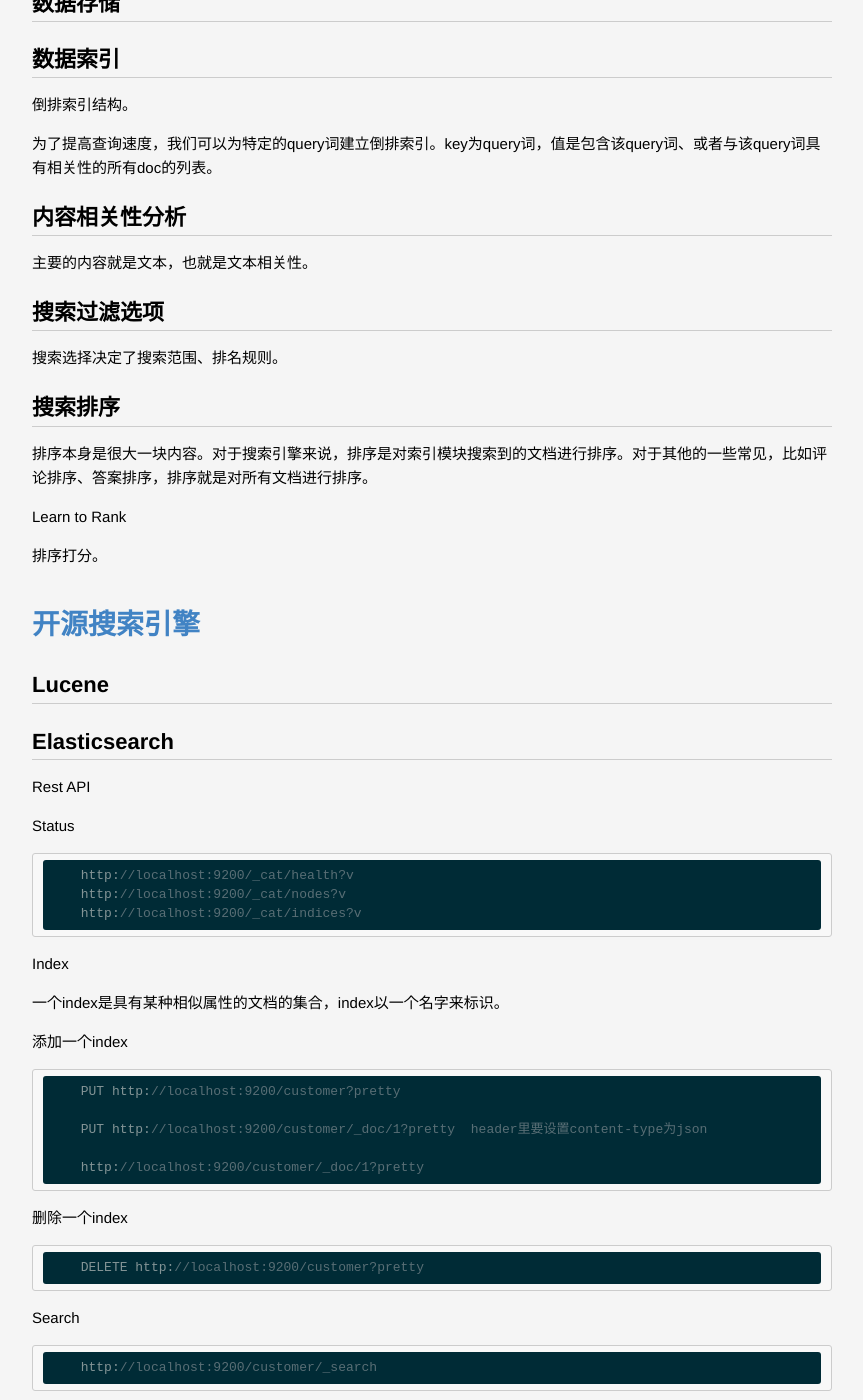
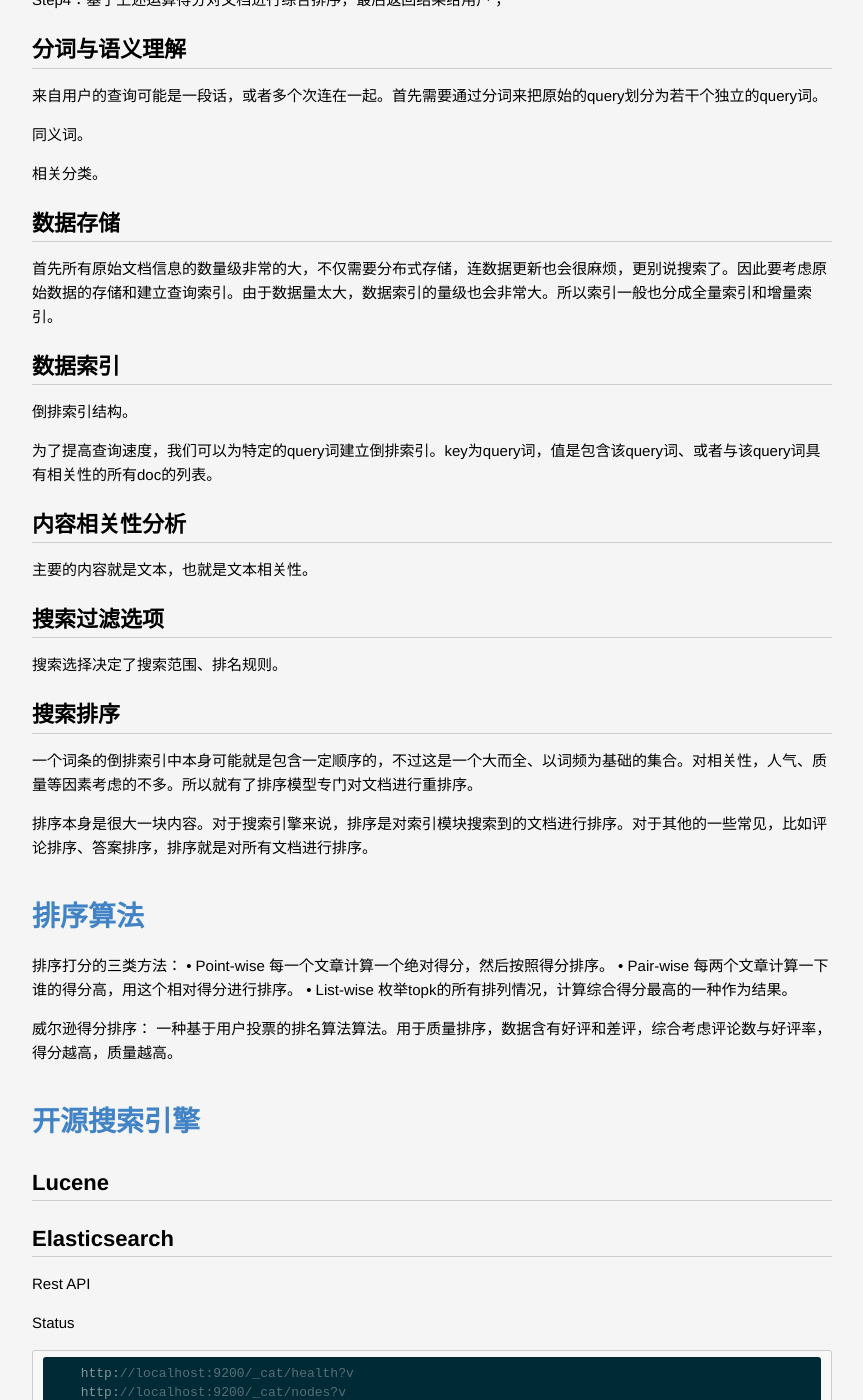
Before and after one commit to lucky521/blog, a Jekyll site: the page built from _posts/2018-02-23-search-tech.markdown, in a window 1280 px wide and 1400 px high, scrolled down 1730 px. Shown: the whole window, without its empty margins (208-1071 px from the left). Built offline with Jekyll 4.4.1, drawn with Linux system fonts in a browser that asks for light colours; some of the changed text lies outside the part shown.

Commit message:
update blog

```diff
--- a/_posts/2018-02-23-search-tech.markdown
+++ b/_posts/2018-02-23-search-tech.markdown
@@ -43,6 +43,17 @@
 
 # 搜索引擎
 
+简单来讲，搜索引擎中的一个查询过程是：
+
+Step1：在分词系统对用户请求等原始Query进行分析，产生对应的terms；
+
+Step2：terms在倒排索引中的词项列表中查找对应的terms的结果列表；
+
+Step3：对结果列表数据进行微运算，如：计算文档静态分，文档相关性等；
+
+Step4：基于上述运算得分对文档进行综合排序，最后返回结果给用户；
+
+
 ## 分词与语义理解
 
 来自用户的查询可能是一段话，或者多个次连在一起。首先需要通过分词来把原始的query划分为若干个独立的query词。
@@ -54,6 +65,7 @@
 
 ## 数据存储
 
+首先所有原始文档信息的数量级非常的大，不仅需要分布式存储，连数据更新也会很麻烦，更别说搜索了。因此要考虑原始数据的存储和建立查询索引。由于数据量太大，数据索引的量级也会非常大。所以索引一般也分成全量索引和增量索引。
 
 ## 数据索引
 
@@ -73,11 +85,26 @@
 
 ## 搜索排序
 
+一个词条的倒排索引中本身可能就是包含一定顺序的，不过这是一个大而全、以词频为基础的集合。对相关性，人气、质量等因素考虑的不多。所以就有了排序模型专门对文档进行重排序。
+
 排序本身是很大一块内容。对于搜索引擎来说，排序是对索引模块搜索到的文档进行排序。对于其他的一些常见，比如评论排序、答案排序，排序就是对所有文档进行排序。
 
-Learn to Rank
 
-排序打分。
+
+
+
+# 排序算法
+
+排序打分的三类方法：
+• Point-wise 每一个文章计算一个绝对得分，然后按照得分排序。
+• Pair-wise 每两个文章计算一下谁的得分高，用这个相对得分进行排序。
+• List-wise 枚举topk的所有排列情况，计算综合得分最高的一种作为结果。
+
+
+威尔逊得分排序：
+一种基于用户投票的排名算法算法。用于质量排序，数据含有好评和差评，综合考虑评论数与好评率，得分越高，质量越高。
+
+
 
 
 
--- a/_posts/2018-04-05-user-profile.markdown
+++ b/_posts/2018-04-05-user-profile.markdown
@@ -21,6 +21,8 @@
 
 短期的特征表现的用于近期或实时的意图，比如最近想买什么东西、最近关注什么品牌，比如现在喜欢什么款式、想要什么价位的、会重点关注哪一方面因素（关键词、评价、人气、品牌、服务、商家）。
 
+即使是同一个人，也存在闲逛、比价、收藏、购买等不同的情况。
+
 
 
 # 有了用户画像，用来做什么？
```
